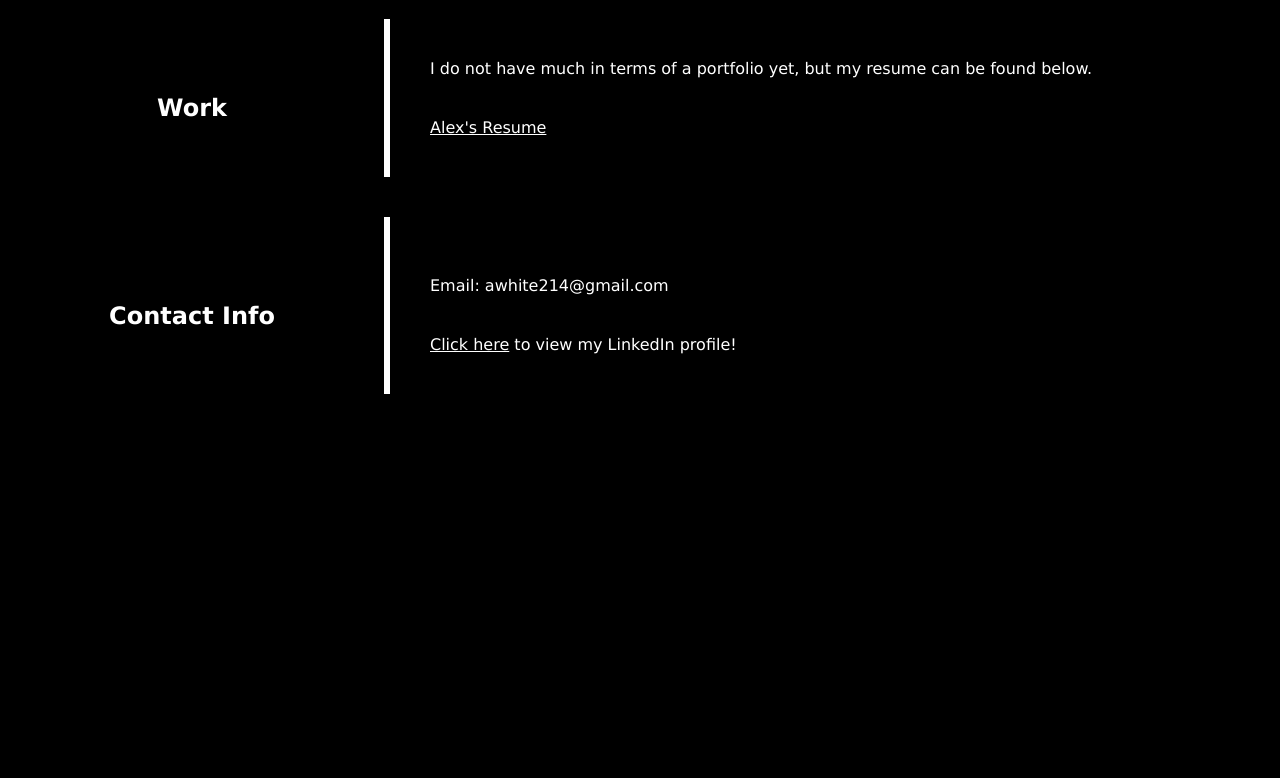
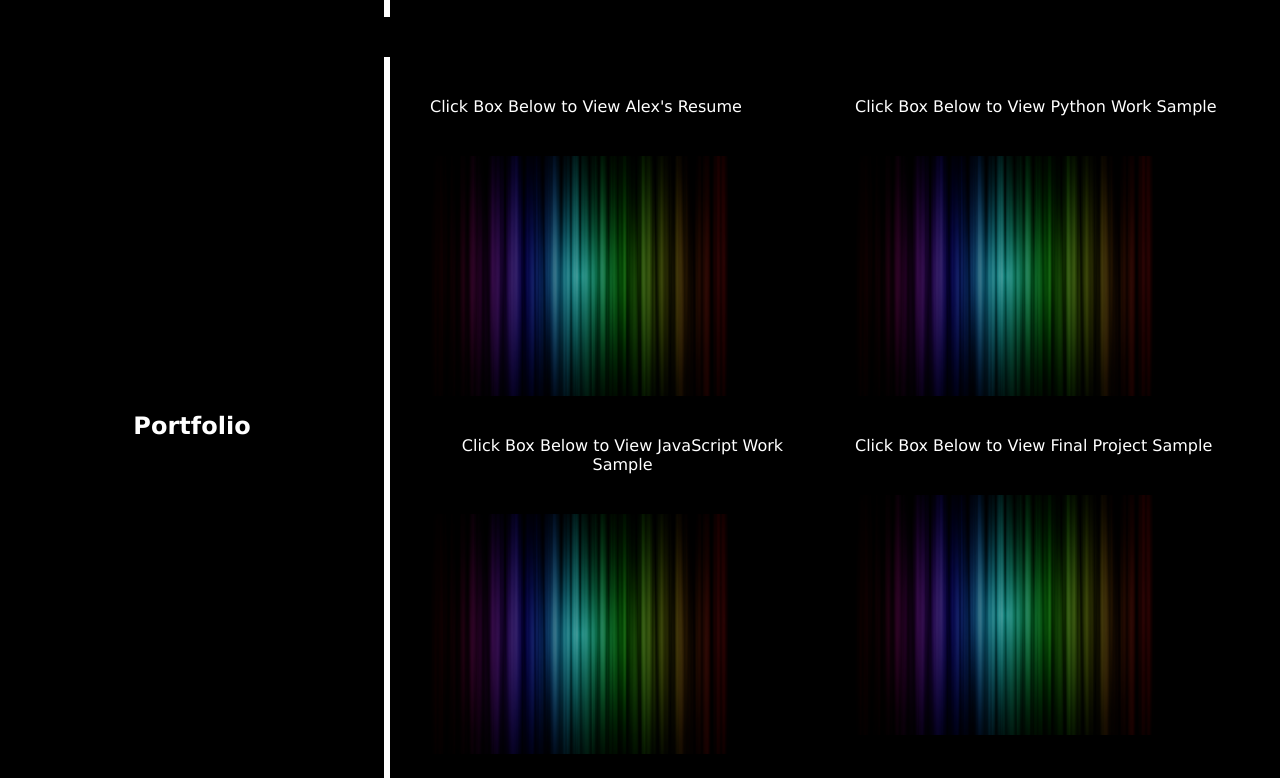
Before and after one commit to awhite927k/alexs-portfolio, a plain HTML site: page index.html in a window 1280 px wide. Shown: the part 686-1464 px from the top of the page. Before the commit the page ends 1100 px from the top, so only its background shows below. Drawn offline with Linux system fonts and the light colour scheme.

Commit message:
adding new files to Assets folder, and adding edits to HTML and CSS files

```diff
--- a/Assets/style.css
+++ b/Assets/style.css
@@ -5,7 +5,7 @@
 }
 
 body {
-    background-color:BLACK;
+    background-color:black;
     font-size: 16px;
     font-family: Verdana, Geneva, Tahoma, sans-serif;
 }
@@ -64,6 +64,23 @@ a {
     display: flex;
 }
 
+.container p {
+    color:white;
+    text-align:left;
+    padding:20px;
+}
+
+.container a {
+    color:white;
+    text-align:left;
+    text-decoration:underline;
+}
+
+.container h1 {
+    color:white;
+    text-align:center;
+}
+
 .col1, .col2 {
     margin: 20px;
     padding: 20px;
@@ -86,26 +103,47 @@ a {
 }
 
 .col2 img {
-    width:20%;
+    width:30%;
     text-align:center;
     display:block;
     float:left;
     padding:20px;
+    border-radius:50%;
 }
 
-.container p {
-    color:white;
-    text-align:left;
+.workimages {
+    width:70%;
+    border-left: 6px solid white;
+    border-right: black;
+    border-top: black;
+    border-bottom:black;
+    display:flex;
     padding:20px;
-
-}
-.container a {
-    color:white;
-    text-align:left;
-    text-decoration:underline;
 }
 
-.container h1 {
+.workcol1 img, .workcol2 img {
+    display:flex;
+    width:80%;
+    flex-direction:column;
+    padding:20px;
+    text-align:center;
+}
+
+.workcol1 p, .workcol2p {
+    display:flex;
     color:white;
     text-align:center;
 }
+
+.pics:hover {
+    transform: scale(1.01);
+    border:white 1px solid;
+    padding:0px;
+  }
+
+/* @media screen and (max-width: 600px) {
+    .container  {
+      float:inline-end;
+      width: 100%;
+    }
+} */
--- a/index.html
+++ b/index.html
@@ -5,7 +5,6 @@
   <title>Alex's Portfolio</title>
   <meta charset="UTF-8" />
   <meta name="viewport" content="width=device-width, initial-scale=1" />
-  <!-- <link rel="stylesheet" type="text/css" href="./Assets/reset.css"> -->
   <link rel="stylesheet" type="text/css" href="./Assets/style.css" />
 </head>
 
@@ -34,7 +33,7 @@
 
     <main class="container">
         <section class="col1">
-            <h1 id="AboutLink">About Me</h1>
+            <h1 id="#AboutMe">About Me</h1>
         </section>
         <section class="col2">
             <img src="Assets/profile.jpg">
@@ -49,12 +48,21 @@
     </main>
     <main class="container">
         <section class="col1">
-            <h1 id="WorkLink">Work</h1>
+            <h1 id="WorkLink">Portfolio</h1>
         </section>
-        <section class="col2">
-            <p>I do not have much in terms of a portfolio yet, but my resume can be found below.</p>
-            <p><a href="Assets/Alexandra-White_Feb-2021_Resume.pdf" target=_blank>Alex's Resume</a>
-            </p>
+        <section class="workimages">
+                <section class="workcol1">
+                    <p>Click Box Below to View Alex's Resume</p>
+                    <a href="Assets/Alexandra-White_Feb-2021_Resume.pdf" target="_blank"><img class ="pics" src="Assets/image3.png" /></a>
+                    <p>Click Box Below to View JavaScript Work Sample</p>
+                    <a href="Assets/javascript.html" target="_blank"><img class ="pics" src="Assets/image3.png" /></a>
+                </section>
+                <section class="workcol2">
+                    <p>Click Box Below to View Python Work Sample</p>
+                    <a href="Assets/python.html" target="_blank"><img class ="pics" src="Assets/image3.png" /></a>
+                    <p>Click Box Below to View Final Project Sample</p>
+                    <a href="Assets/finalproject.html" target="_blank"><img class ="pics" src="Assets/image3.png" /></a>
+                </section>
         </section>
     </main>
     <main class="container">
@@ -64,7 +72,7 @@
         <section class="col2">
             <li>
                 <p>Email: awhite214@gmail.com</p>
-                <p><a href="https://www.linkedin.com/in/alexandrakaywhite/">Click here</a> to view my LinkedIn profile!</p>
+                <p><a href="https://www.linkedin.com/in/alexandrakaywhite/" target="_blank">Click here</a> to view my LinkedIn profile!</p>
             </li>
         </section>
     </main>
```
Also changed, not shown: Assets/finalproject.html (added, +9 -0 lines), Assets/javascript.html (added, +9 -0 lines), Assets/python.html (added, +9 -0 lines), Assets/image3.png (added), 1 other file.
